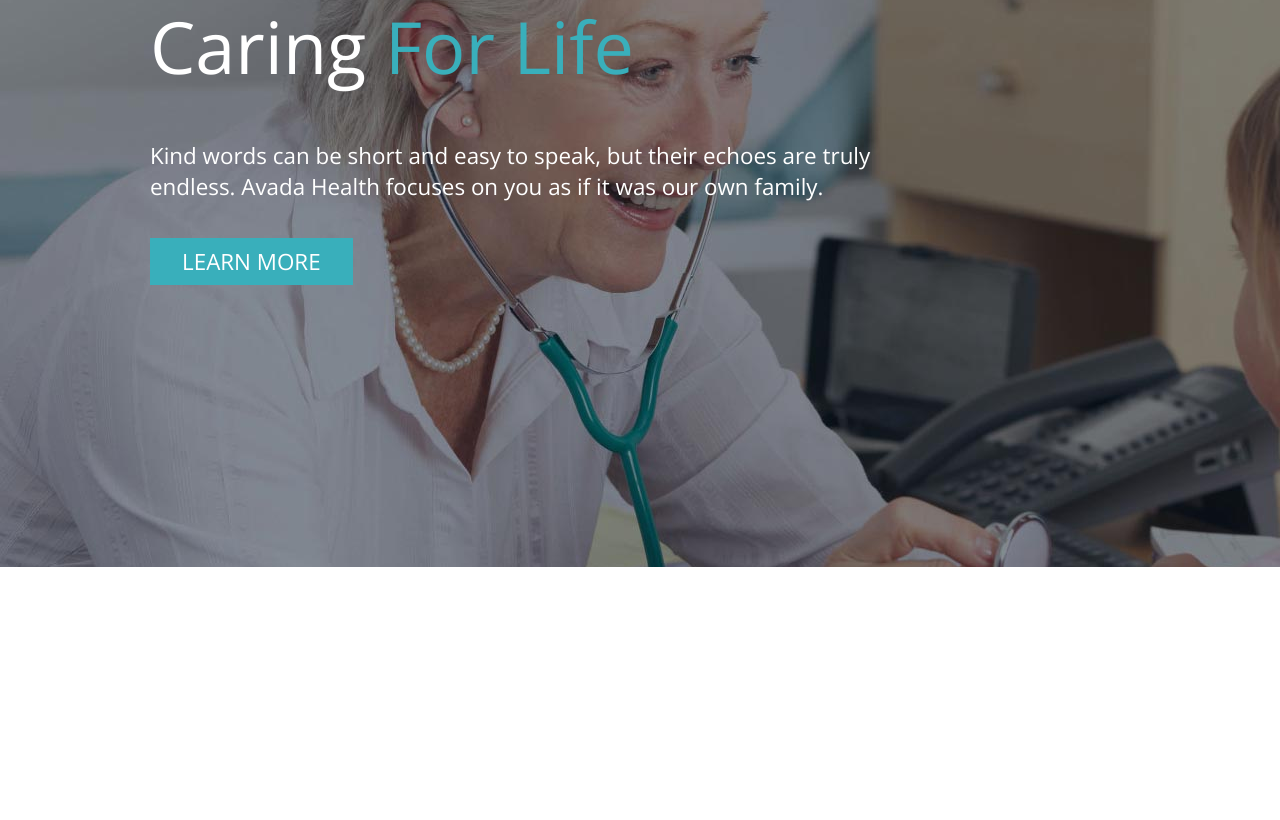
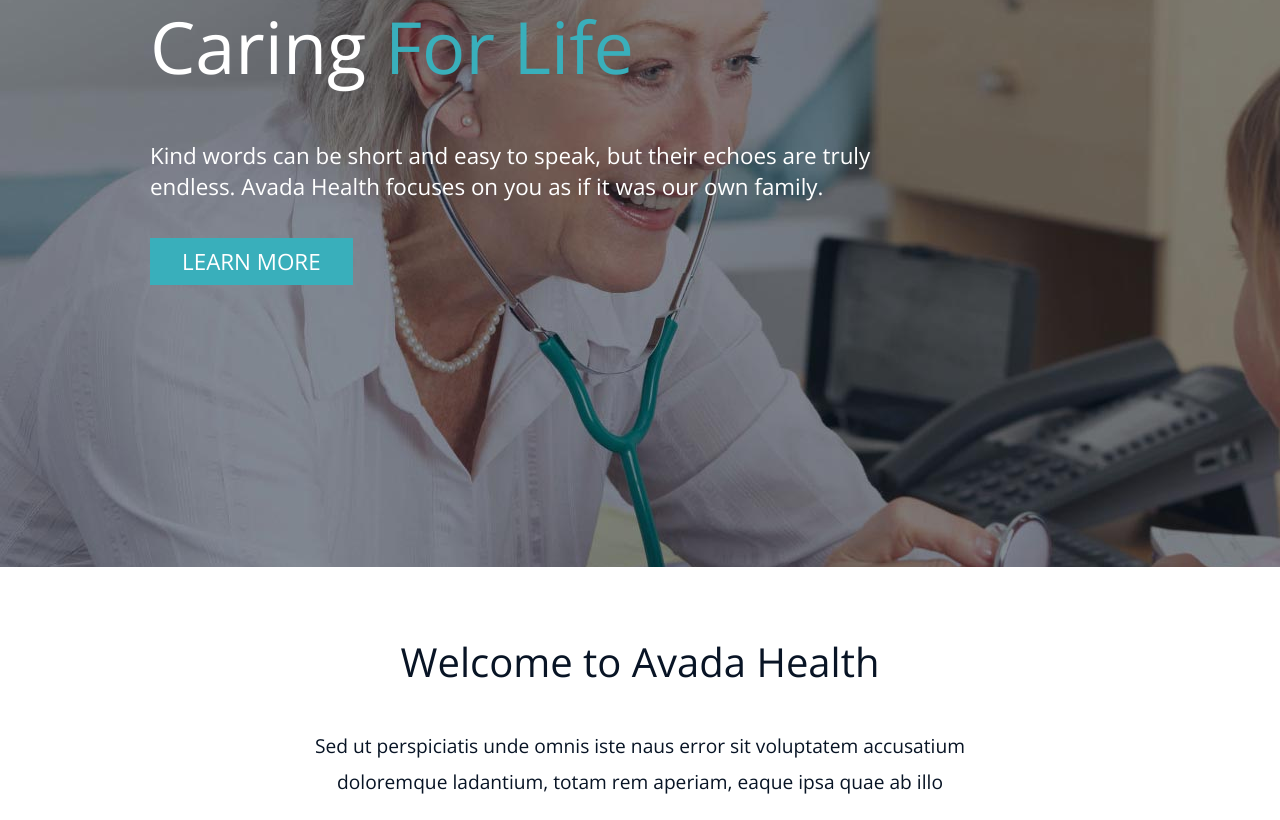
Before and after one commit to ZenRool/proj-html-vuejs, a Vue app: page / in a window 1280 px wide. Shown: the part 293-1113 px from the top of the page. Before the commit the page ends 860 px from the top, so only its background shows below. Built offline with nearby package versions, Linux system fonts and the light colour scheme.

Commit message:
Modello scritta centrale ripetuta

```diff
--- a/src/App.vue
+++ b/src/App.vue
@@ -1,15 +1,18 @@
 <template>
   <div id="app">
     <HeaderJumbo />
+    <MyMain />
   </div>
 </template>
 
 <script>
 import HeaderJumbo from "./components/HeaderJumbo.vue";
+import MyMain from "./components/MyMain.vue";
 export default {
   name: "App",
   components: {
     HeaderJumbo,
+    MyMain,
   },
 };
 </script>
--- /dev/null
+++ b/src/components/CenterText.vue
@@ -0,0 +1,50 @@
+<template>
+  <div
+    class="center-text container container-small d-flex align-items-center flex-column"
+  >
+    <img
+      v-if="elem.icon !== 0"
+      :src="require(`../assets/images/icon-${elem.icon}.png`)"
+      alt="icon"
+    />
+    <h2>{{ elem.title }}</h2>
+    <div v-if="elem.line" class="line"></div>
+    <p>{{ elem.paragraph }}</p>
+  </div>
+</template>
+<script>
+export default {
+  name: "CenterText",
+  props: {
+    elem: {
+      icon: Number,
+      title: String,
+      paragraph: String,
+      line: Boolean,
+    },
+  },
+};
+</script>
+<style lang="scss" scoped>
+@import "../style/variables.scss";
+* {
+  margin: 1.2rem 0;
+  text-align: center;
+}
+div {
+  margin-top: 3rem;
+  p {
+    line-height: 2.3rem;
+    font-size: 1.2rem;
+  }
+  .line {
+    height: 0;
+    width: 50%;
+    border: 1px solid $reven;
+  }
+  img {
+    width: 80px;
+    height: 80px;
+  }
+}
+</style>
--- /dev/null
+++ b/src/components/MyMain.vue
@@ -0,0 +1,27 @@
+<template>
+  <main id="departments">
+    <CenterText :elem="this.bigElement[0]" />
+  </main>
+</template>
+<script>
+import CenterText from "./CenterText.vue";
+export default {
+  name: "MyMain",
+  components: {
+    CenterText,
+  },
+  data: function () {
+    return {
+      bigElement: [
+        {
+          icon: 0,
+          title: "Welcome to Avada Health",
+          line: false,
+          paragraph:
+            "Sed ut perspiciatis unde omnis iste naus error sit voluptatem accusatium doloremque ladantium, totam rem aperiam, eaque ipsa quae ab illo",
+        },
+      ],
+    };
+  },
+};
+</script>
--- a/src/style/common.scss
+++ b/src/style/common.scss
@@ -30,6 +30,11 @@ h1 {
     font-weight: 300;
     margin: 0;
 }
+h2 {
+    font-size: 2.5rem;
+    color: inherit;
+    font-weight: 300;
+}
 .text-blue {
     color: $pelorous;
 }
@@ -41,6 +46,9 @@ h1 {
     }
     &-large {
         width: 95vw;
+    }
+    &-small {
+        width: 680px;
     }
 }
 // Display
```
